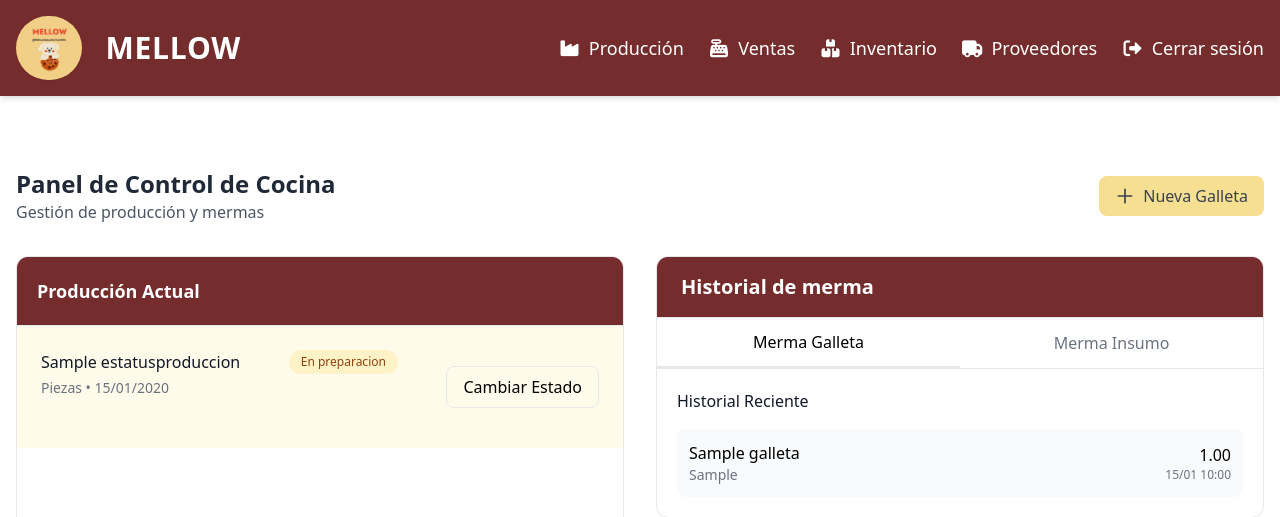
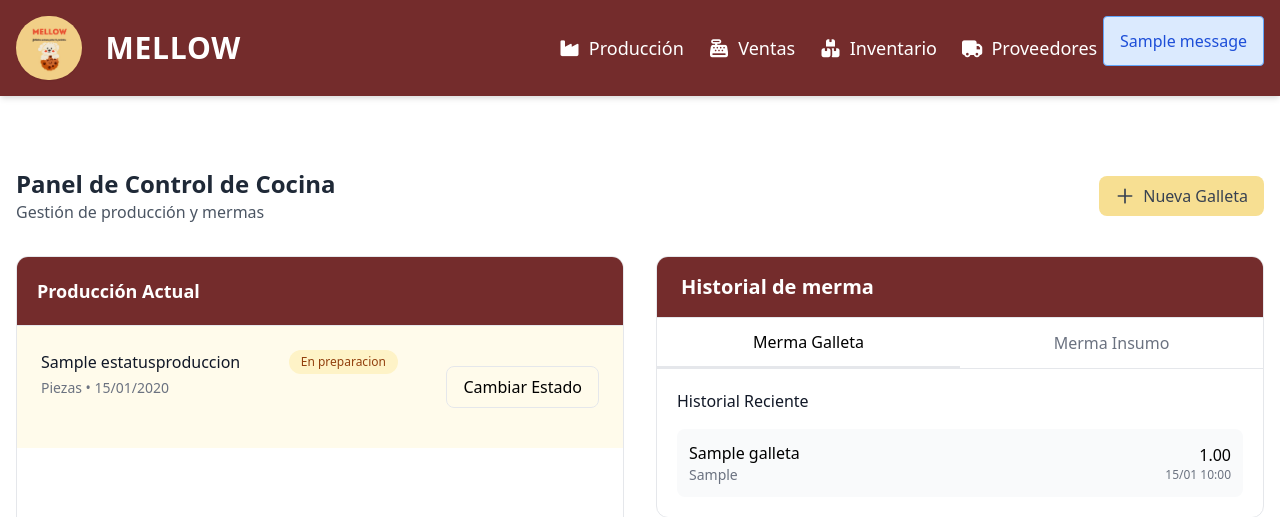
Before and after one commit to IDGS-805-22000953/DonGalleto, a Flask app: page /cocina/cocina in a window 1280 px wide. Shown: the top 517 px of the page. Run offline with Flask 3, Linux system fonts and the light colour scheme; tables that the repository leaves empty hold one stand-in row (values such as "Sample post"); one stand-in notice (Sample message) is shown; some libraries are stand-ins or nearby versions.

Commit message:
Cocina cambio

```diff
--- a/routes/cocina/routes.py
+++ b/routes/cocina/routes.py
@@ -74,7 +74,6 @@ def cocina():
 def nueva_galleta():
     galletas = Galleta.query.all()
     insumos = Insumo.query.all()
-
     form = GalletaForm()
 
     if form.validate_on_submit():
@@ -103,7 +102,6 @@ def nueva_galleta():
 
             if cantidad and cantidad > 0:
                 insumo = Insumo.query.get(id_insumo)
-
                 cantidad_base = convertir_a_unidad_base(cantidad, unidad, insumo.unidadBase)
 
                 receta_insumo = RecetaInsumos(
@@ -119,21 +117,33 @@ def nueva_galleta():
         db.session.add(nueva_galleta)
         db.session.flush()
 
-        costo_total = calcular_costo_total(nueva_receta.id)
-        precio_sugerido = float(costo_total) * 1.5
+        # CÁLCULO ACTUALIZADO PARA 20g POR GALLETA
+        costo_total = calcular_costo_total(nueva_receta.id)  # Costo para 100 galletas
+        costo_por_galleta = costo_total / Decimal('100')
 
+        # Margen de ganancia (50%) + costos indirectos ($0.30 por galleta)
+        precio_por_galleta = (costo_por_galleta * Decimal('1.5')) + Decimal('0.30')
+
+        # Presentaciones actualizadas
         presentaciones = {
-            "Piezas": Decimal(str(precio_sugerido)),
-            "Gramos": Decimal(str(precio_sugerido)) / Decimal('100'),
-            "1kg": Decimal(str(precio_sugerido)) * Decimal('10'),
-            "700g": Decimal(str(precio_sugerido)) * Decimal('7'),
+            "Piezas": precio_por_galleta.quantize(Decimal('0.01')),  # 1 galleta (20g)
+            "Gramos": (precio_por_galleta * Decimal('5')).quantize(Decimal('0.01')),  # 100g (5 galletas)
+            "1kg": (precio_por_galleta * Decimal('50')).quantize(Decimal('0.01')),  # 1kg (50 galletas)
+            "700g": (precio_por_galleta * Decimal('35')).quantize(Decimal('0.01'))  # 700g (35 galletas)
         }
 
         for tipo, precio_presentacion in presentaciones.items():
+            cantidad_presentacion = {
+                "Piezas": 1,
+                "Gramos": 100,
+                "1kg": 1000,
+                "700g": 700
+            }[tipo]
+
             nueva_presentacion = PresentacionGalleta(
                 idGalleta=nueva_galleta.id,
                 tipoPresentacion=tipo,
-                cantidad=0,
+                cantidad=cantidad_presentacion,
                 stock=0,
                 precio=precio_presentacion,
                 fechaCaducidad=datetime.now().date() + timedelta(days=30)
@@ -156,6 +166,22 @@ def nueva_galleta():
 
     return render_template("Cocina/nuevaGalleta.html", form=form, insumos=insumos, galletas=galletas)
 
+def calcular_costo_total(id_receta):
+    # 1. Obtener todos los insumos asociados a esta receta
+    receta_insumos = RecetaInsumos.query.filter_by(idReceta=id_receta).all()
+
+    costo_total = Decimal('0.0')  # Inicializamos en 0
+
+    # 2. Para cada relación receta-insumo
+    for ri in receta_insumos:
+        # 3. Obtener el insumo completo de la base de datos
+        insumo = Insumo.query.get(ri.idInsumo)
+
+        # 4. Calcular costo de este insumo en la receta:
+        # cantidad (convertida a unidad base) × costo por unidad
+        costo_total += Decimal(str(ri.cantidadInsumo)) * insumo.costoPorUnidad
+
+    return costo_total
 
 def convertir_a_unidad_base(cantidad, unidad_origen, unidad_destino):
     try:
--- a/templates/Cocina/cocina.html
+++ b/templates/Cocina/cocina.html
@@ -2,6 +2,27 @@
 
 {% block content %}
 <div class="container mx-auto px-4 py-8">
+    {% with messages = get_flashed_messages(category_filter=["cocina_success", "cocina_error", "cocina_info"]) %}
+    {% if messages %}
+        <div class="fixed top-4 right-4 z-50 space-y-2">
+            {% for message in messages %}
+                {% if "cocina_success" in message.categories %}
+                    <div class="bg-green-100 border border-green-400 text-green-700 px-4 py-3 rounded relative" role="alert">
+                        <span class="block sm:inline">{{ message }}</span>
+                    </div>
+                {% elif "cocina_error" in message.categories %}
+                    <div class="bg-red-100 border border-red-400 text-red-700 px-4 py-3 rounded relative" role="alert">
+                        <span class="block sm:inline">{{ message }}</span>
+                    </div>
+                {% else %}
+                    <div class="bg-blue-100 border border-blue-400 text-blue-700 px-4 py-3 rounded relative" role="alert">
+                        <span class="block sm:inline">{{ message }}</span>
+                    </div>
+                {% endif %}
+            {% endfor %}
+        </div>
+    {% endif %}
+{% endwith %}
     <!-- Header Section -->
     <div class="flex justify-between items-center mb-8">
         <div>
```
